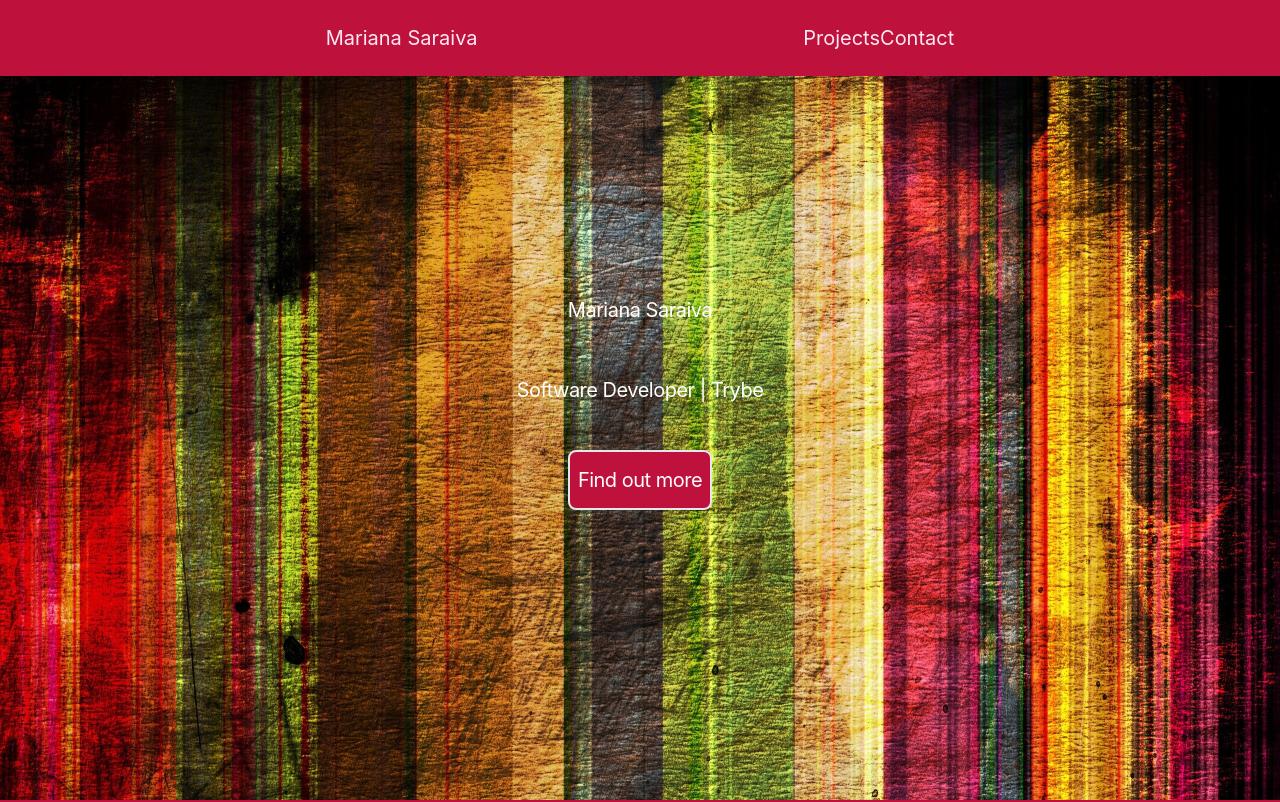
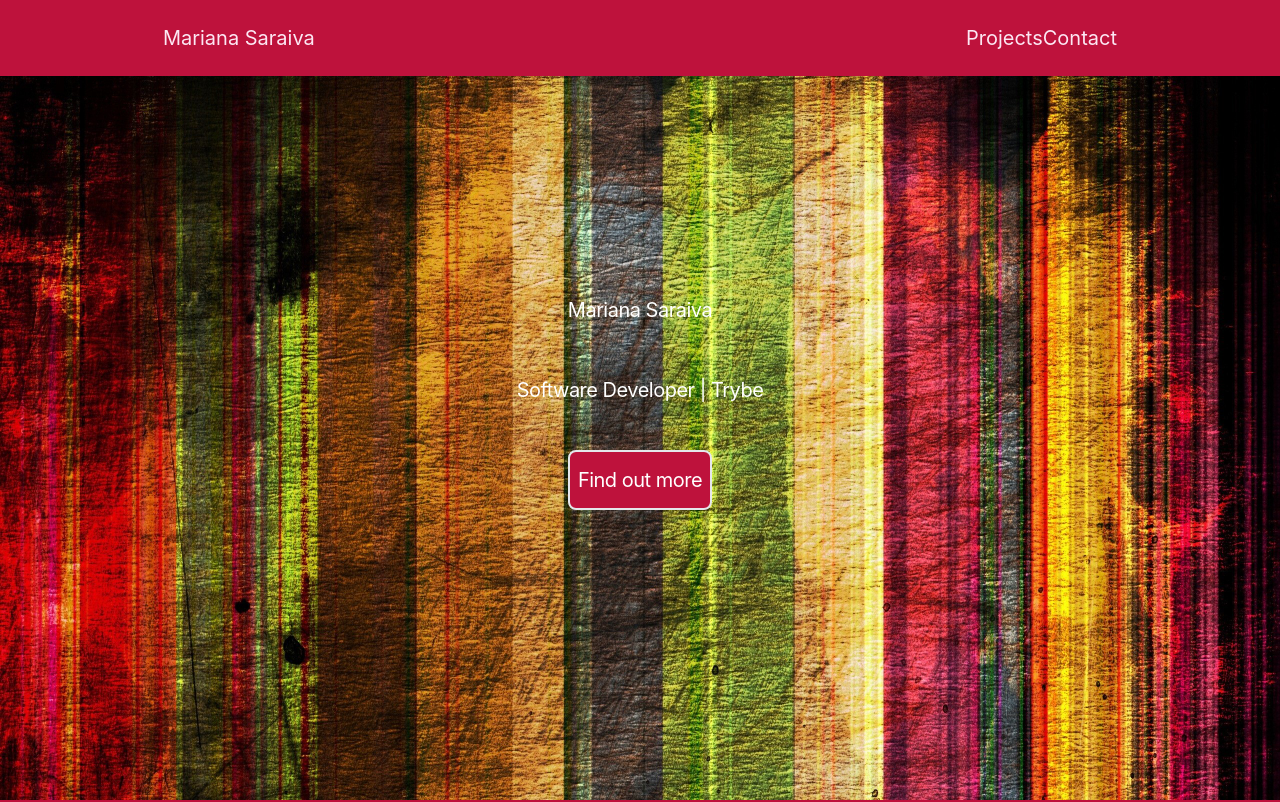
Before and after one commit to marianasaraiva/marianasaraiva.github.io, a React (Create React App) app: page / in a window 1280 px wide. Shown: the top 802 px of the page. Built offline with nearby package versions, Linux system fonts and the light colour scheme.

Commit message:
feat: header position

```diff
--- a/src/components/Header.js
+++ b/src/components/Header.js
@@ -5,10 +5,10 @@ import { HeaderStyle, HeaderStyleP } from './styles.js';
 function Header() {
   return (
     <HeaderStyle>
-      <Link to={'/'}>Mariana Saraiva</Link>
+      <Link class="w-2/4 flex flex-wrap items-center justify-between hover:text-rose-500 duration-500" to={'/'}>Mariana Saraiva</Link>
       <HeaderStyleP>
-        <Link to={'/projects'}>Projects</Link>
-        <Link to={'/contact'}>Contact</Link>
+        <Link class="hover:text-rose-500 duration-500" to={'/projects'}>Projects</Link>
+        <Link class="hover:text-rose-500 duration-500" to={'/contact'}>Contact</Link>
       </HeaderStyleP>
     </HeaderStyle>
   );
```
